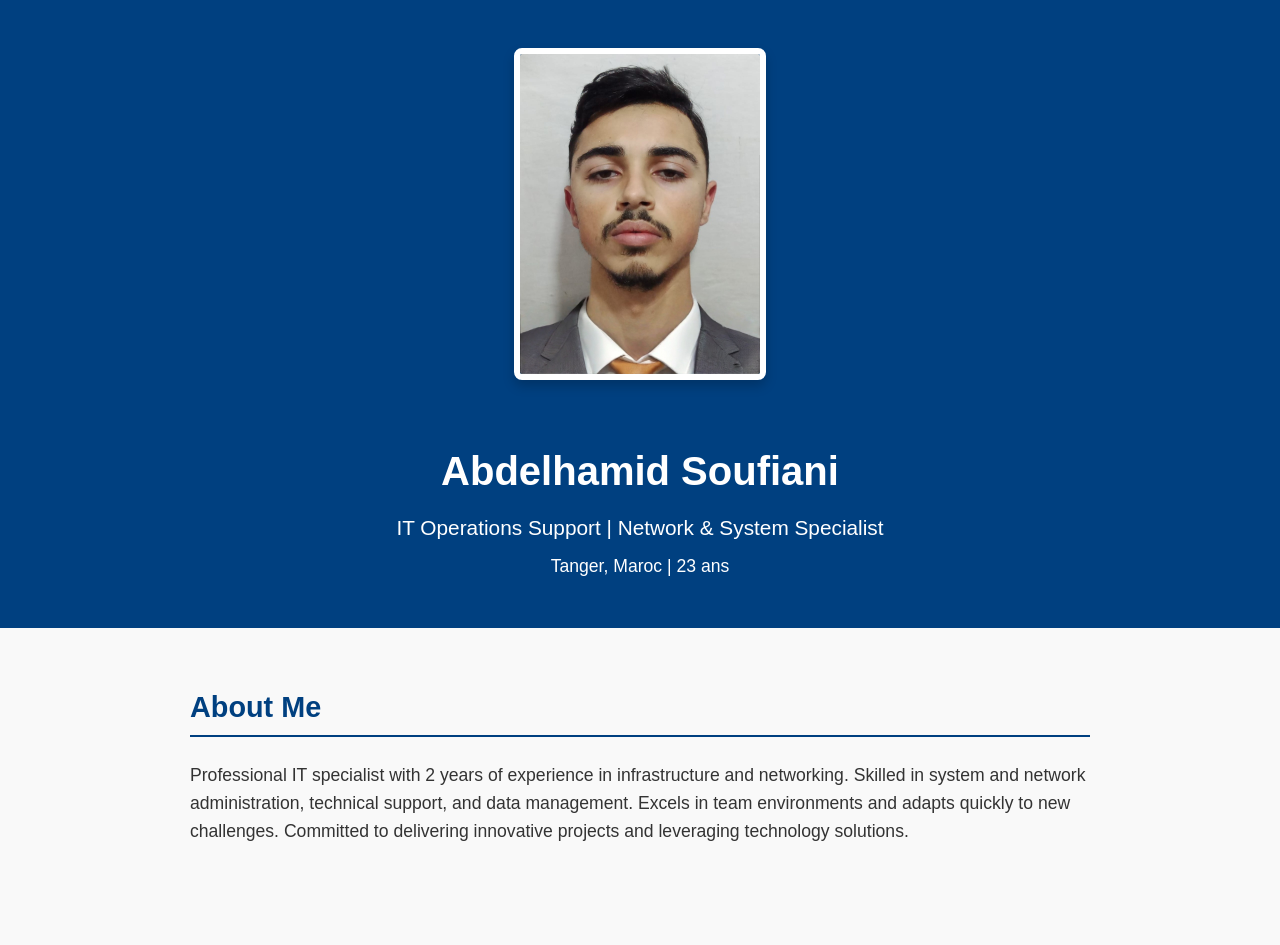
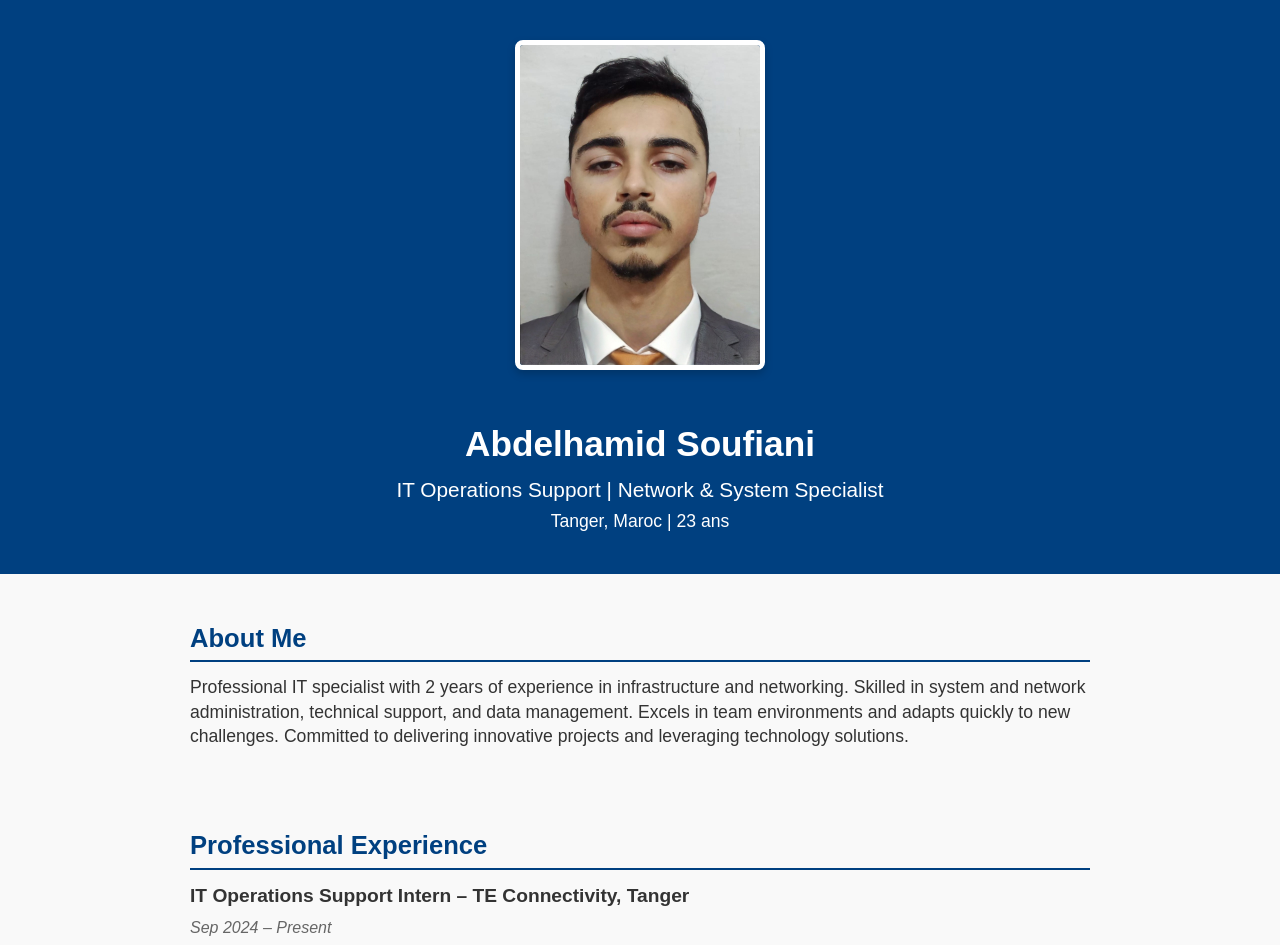
Before and after one commit to abdosfn/abdosfn.github.io, a plain HTML site: page index.html in a window 1280 px wide. Shown: the top 945 px of the page. Drawn offline with Linux system fonts and the light colour scheme.

Commit message:
Update index.html

```diff
--- a/index.html
+++ b/index.html
@@ -12,7 +12,7 @@
         background: #f9f9f9;
         color: #333;
         font-size: 18px;
-        line-height: 1.6;
+        line-height: 1.5; /* Tighter line spacing */
     }
     header {
         background: #004080;
@@ -25,19 +25,19 @@
         flex-direction: column;
         align-items: center;
         gap: 0.5rem;
-        padding: 2rem 0;
+        padding: 1.5rem 0; /* Reduced padding */
         max-width: 900px;
         margin: 0 auto;
     }
     .profile-photo-container {
         width: 240px;
-        height: 320px; /* 3:4 aspect ratio matching your photo */
-        margin: 0 auto 1.5rem;
+        height: 320px;
+        margin: 0 auto 1rem; /* Reduced margin */
         position: relative;
         overflow: hidden;
-        border-radius: 8px; /* Soft rounded corners */
-        box-shadow: 0 6px 12px rgba(0,0,0,0.2);
-        border: 6px solid white;
+        border-radius: 8px;
+        box-shadow: 0 4px 8px rgba(0,0,0,0.2); /* Lighter shadow */
+        border: 5px solid white; /* Slightly thinner border */
     }
     .profile-photo {
         width: 100%;
@@ -51,47 +51,49 @@
     }
     .title {
         font-size: 1.3rem;
-        margin: 0.5rem 0;
+        margin: 0.3rem 0; /* Reduced margin */
     }
     .location {
         font-size: 1.1rem;
         margin: 0;
     }
     section {
-        padding: 2rem 1rem;
+        padding: 1.5rem 1rem; /* Reduced padding */
         max-width: 900px;
         margin: auto;
     }
     h1 {
-        font-size: 2.5rem;
-        margin-bottom: 0.5rem;
+        font-size: 2.2rem; /* Slightly smaller */
+        margin-bottom: 0.3rem; /* Reduced margin */
     }
     h2 {
-        font-size: 2rem;
-        margin-bottom: 0.5rem;
+        font-size: 1.8rem; /* Slightly smaller */
+        margin-bottom: 0.3rem; /* Reduced margin */
     }
     h3 {
-        font-size: 1.5rem;
+        font-size: 1.3rem; /* Slightly smaller */
+        margin-bottom: 0.3rem; /* Reduced margin */
     }
     .section-title {
         color: #004080;
         border-bottom: 2px solid #004080;
-        padding-bottom: 5px;
-        margin-bottom: 1.5rem;
-        font-size: 1.8rem;
+        padding-bottom: 3px; /* Reduced padding */
+        margin-bottom: 0.8rem; /* Reduced margin */
+        font-size: 1.6rem; /* Slightly smaller */
     }
     ul {
-        padding-left: 1.5rem;
+        padding-left: 1.2rem; /* Reduced padding */
         font-size: 1.1rem;
+        margin-top: 0.5rem; /* Reduced margin */
     }
     li {
-        margin-bottom: 0.5rem;
+        margin-bottom: 0.3rem; /* Reduced margin */
     }
     footer {
         text-align: center;
-        padding: 1.5rem;
+        padding: 1rem; /* Reduced padding */
         background: #eee;
-        font-size: 1.1rem;
+        font-size: 1rem; /* Slightly smaller */
     }
     a {
         color: #004080;
@@ -101,23 +103,23 @@
         text-decoration: underline;
     }
     .experience-item {
-        margin-bottom: 2rem;
+        margin-bottom: 1.2rem; /* Reduced margin */
     }
     .experience-title {
         font-weight: bold;
-        margin-bottom: 0.5rem;
-        font-size: 1.3rem;
+        margin-bottom: 0.3rem; /* Reduced margin */
+        font-size: 1.2rem; /* Slightly smaller */
     }
     .experience-date {
         color: #666;
         font-style: italic;
-        margin-bottom: 0.5rem;
-        font-size: 1.1rem;
+        margin-bottom: 0.3rem; /* Reduced margin */
+        font-size: 1rem; /* Slightly smaller */
     }
     .skills-list {
         display: flex;
         flex-wrap: wrap;
-        gap: 1.5rem;
+        gap: 1rem; /* Reduced gap */
     }
     .skill-category {
         flex: 1;
@@ -125,7 +127,8 @@
     }
     p {
         font-size: 1.1rem;
-        line-height: 1.6;
+        line-height: 1.4; /* Tighter line spacing */
+        margin: 0.5rem 0; /* Reduced margin */
     }
     @media (max-width: 600px) {
         .profile-photo-container {
@@ -133,12 +136,16 @@
             height: 240px;
         }
         h1 {
-            font-size: 2rem;
+            font-size: 1.8rem;
+        }
+        .section-title {
+            font-size: 1.4rem;
         }
     }
   </style>
 </head>
 <body>
+  <!-- Rest of your HTML content remains exactly the same -->
   <header>
     <div class="profile-container">
       <div class="profile-photo-container">
```
